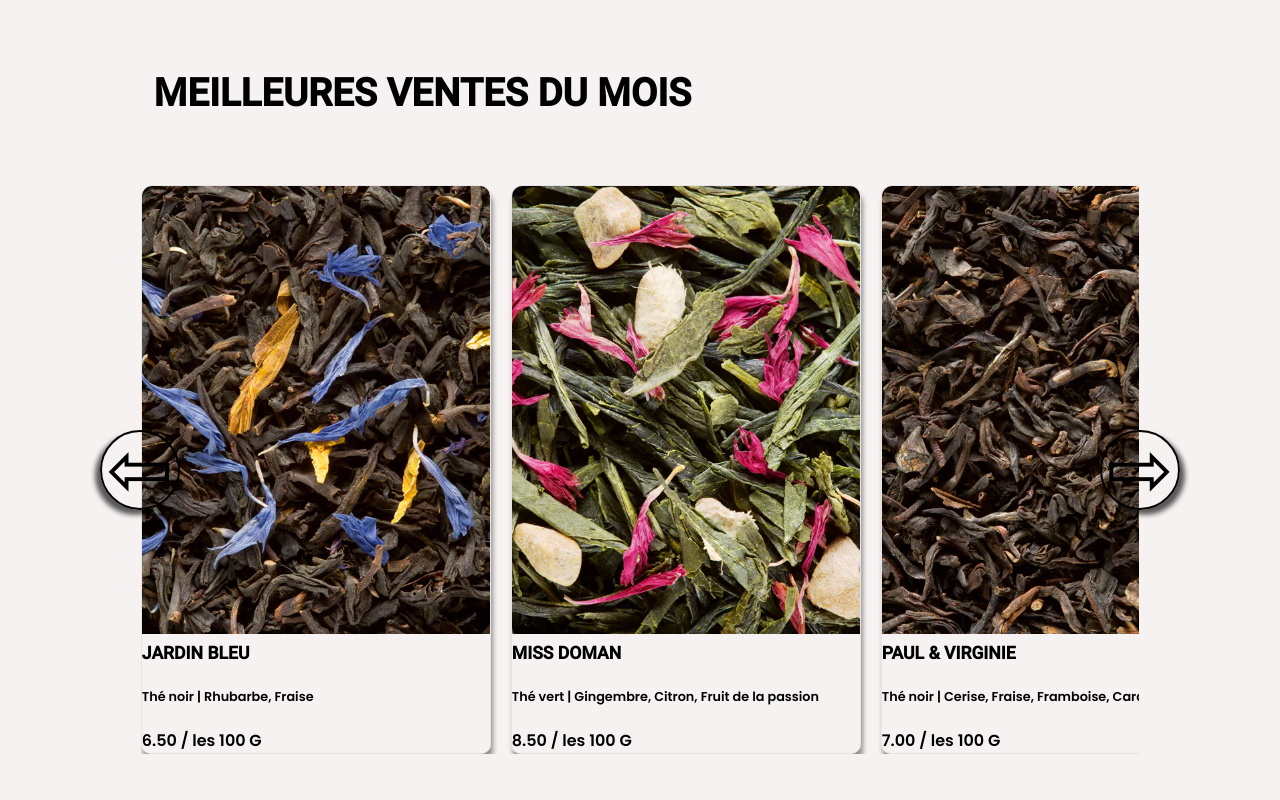
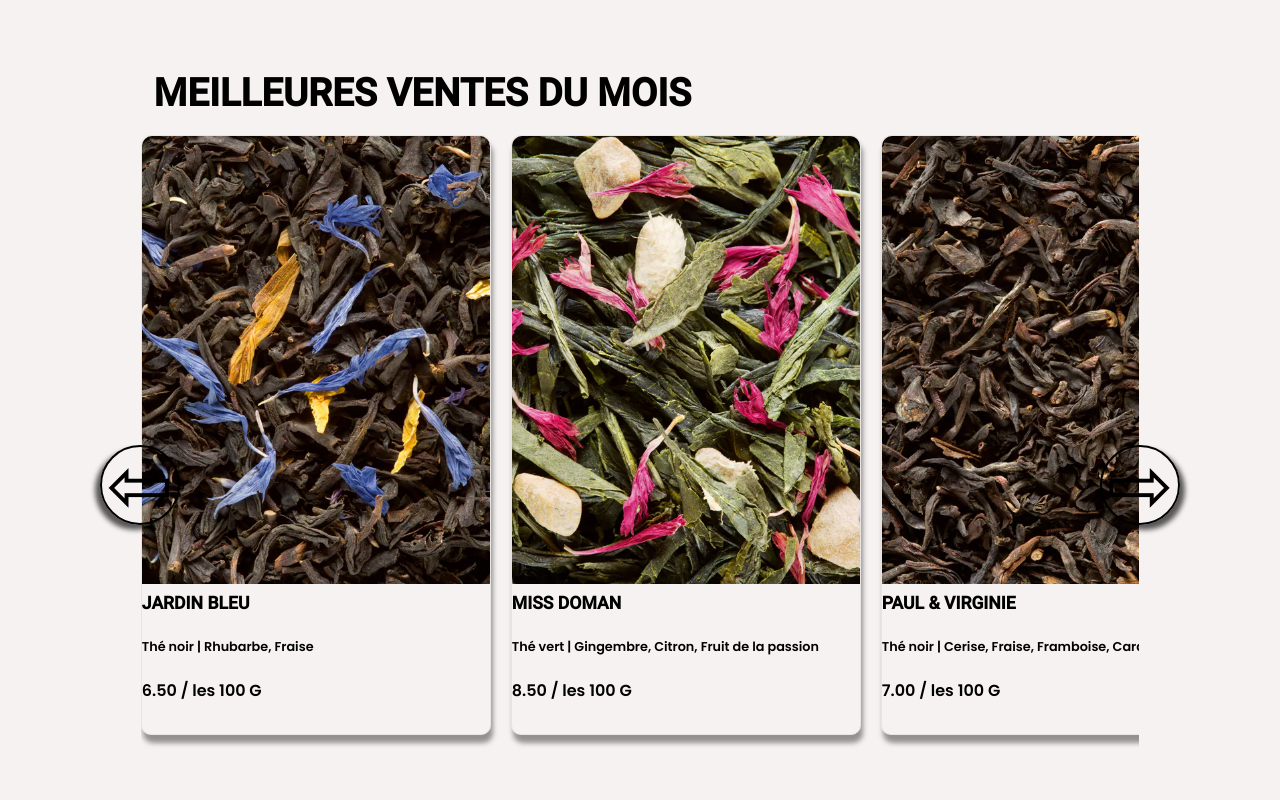
Before and after one commit to davidduranty/davidduranty.github.io, a React (Create React App) app in the folder domantea-react/: page / in a window 1280 px wide. Shown: the part 2680-3480 px from the top of the page. Built offline with nearby package versions, Linux system fonts and the light colour scheme; data requests are answered from the project's data file.

Commit message:
Doman Tea React

```diff
--- a/domantea-react/src/styles/components/_footer.scss
+++ b/domantea-react/src/styles/components/_footer.scss
@@ -1,7 +1,7 @@
 .footer-container {
     max-width: 100%;
     min-height: 350px;
-    margin: 100px 11%;
+    margin: 30px 11%;
 
     // Footer Haut
     .footer-container-haut {
--- a/domantea-react/src/styles/components/_swiper.scss
+++ b/domantea-react/src/styles/components/_swiper.scss
@@ -7,13 +7,6 @@
         font-family: "font1";
     }
 
-}
-
-.swiper-magazine {
-    border: 1px solid red;
-    margin: 0 11%;
-    max-width: 100%;
-    min-height: 400px;
 }
 
 .caroussel-container {
@@ -27,17 +20,16 @@
 
     .caroussel {
         display: flex;
-        min-height: 400px;
-        margin: 50px 11%;
+        min-height: 700px;
+        margin: 0px 11%;
         max-width: 1460px;
-        min-height: 400px;
         overflow-x: hidden;
         gap: 10px;
     }
 
     .card-container {
         min-width: 350px;
-        min-height: 420px;
+        max-height: 600px;
         cursor: pointer;
         margin-right: 10px;
         border: 1px solid rgba(221, 217, 217, 0.549);
```
